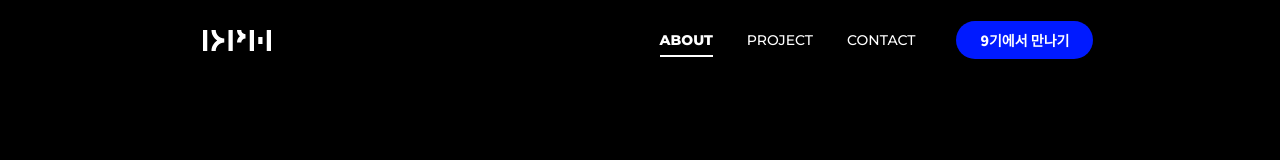
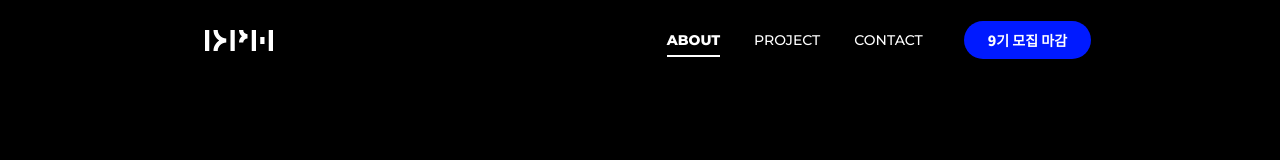
Before and after one commit to depromeet/www.depromeet.com, a Next.js app: page / in a window 1280 px wide. Shown: the top 160 px of the page. Built offline with nearby package versions, Linux system fonts and the light colour scheme.

Commit message:
remove: 9기 모집 블록 삭제 및 수정

```diff
--- a/components/Header.tsx
+++ b/components/Header.tsx
@@ -24,16 +24,6 @@ const Header: FC<BackgroundTransparentProps> = ({ isTransparent = false }) => {
         </Link>
       </div>
       <div className="mobile__only menu-icon">
-        <img
-          src="/invitation.svg"
-          alt="9th invitation"
-          loading="lazy"
-          style={{
-            width: '8.8rem',
-            height: '2.6rem',
-            display: visible ? 'none' : 'block',
-          }}
-        />
         <MenuButton isVisible={visible} setVisible={setVisible} />
       </div>
       <ButtonContainer visible={visible} className="no-scroll-bar">
@@ -45,12 +35,8 @@ const Header: FC<BackgroundTransparentProps> = ({ isTransparent = false }) => {
         <div className="mobile__only invitation">
           디프만에 관심있으신가요?
         </div>
-        <Button
-          role="button"
-          tabIndex={0}
-          onClick={openApplySite}
-        >
-          9기에서 만나기
+        <Button>
+          9기 모집 마감
         </Button>
         <div className="mobile__only socials">
           {
--- a/pages/index.tsx
+++ b/pages/index.tsx
@@ -116,12 +116,8 @@ const Container4 = () => (
     </div>
     <div
       className="gradientBtn"
-      role="button"
-      tabIndex={0}
-      onClick={openApplySite}
-      onKeyDown={emptyCallback}
     >
-      9기에서 만나기
+      9기 모집 마감
     </div>
     <div
       className="greenBtn"
```
